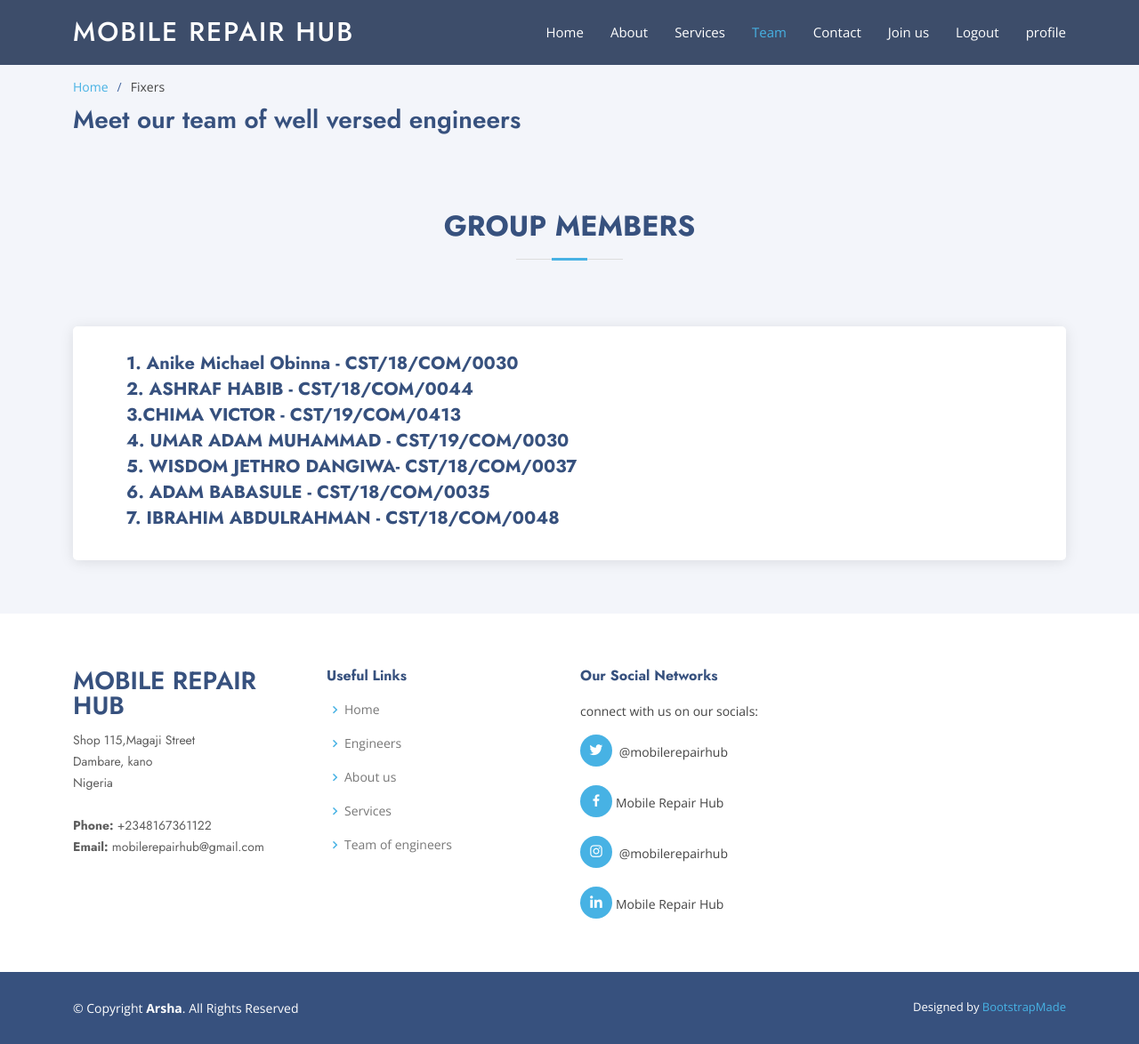
After one commit to mishatheking/MRH, a Django app: page /group in a window 1280 px wide. The commit adds this page. Shown: the whole page at 89% size. Run offline with Django 4.2, Linux system fonts and the light colour scheme; some libraries are stand-ins or nearby versions.

Commit message:
added group member's page

```diff
--- a/core/urls.py
+++ b/core/urls.py
@@ -5,6 +5,7 @@ urlpatterns = [
     # path('base', views.base, name='base'),
     path('', views.index, name='index'),
     path('home', views.index, name='index'),
+    path('group', views.group, name='group'),
     path('settings', views.settings, name='settings'),
     path('fixers', views.fixers, name='fixers'),
     path('signup', views.signup, name='signup'),
--- a/core/views.py
+++ b/core/views.py
@@ -113,3 +113,7 @@ def signin(request):
 def logout(request):
     auth.logout(request)
     return redirect('signin')
+
+
+def group(request):
+    return render(request, 'group.html')
--- a/templates/base.html
+++ b/templates/base.html
@@ -39,7 +39,7 @@
   <header id="header" class="fixed-top header-inner-pages">
     <div class="container d-flex align-items-center">
 
-      <h1 class="logo me-auto"><a href="">MOBILE REPAIR HUB</a></h1>
+      <h1 class="logo me-auto"><a href="home">MOBILE REPAIR HUB</a></h1>
       <!-- Uncomment below if you prefer to use an image logo -->
       <!-- <a href="index.html" class="logo me-auto"><img src="assets/img/logo.png" alt="" class="img-fluid"></a>-->
 
--- /dev/null
+++ b/templates/group.html
@@ -0,0 +1,64 @@
+{% extends "base.html" %}
+
+{% block content %}
+
+
+
+
+    <!-- ======= Breadcrumbs ======= -->
+    <section id="breadcrumbs" class="breadcrumbs">
+      <div class="container">
+
+        <ol>
+          <li><a href="index.html">Home</a></li>
+          <li>Fixers</li>
+        </ol>
+        <h2>Meet our team of well versed engineers</h2>
+
+      </div>
+    </section><!-- End Breadcrumbs -->
+     <!-- ======= Team Section ======= -->
+
+
+  <section id="team" class="team section-bg">
+      <div class="container" data-aos="fade-up">
+
+        <div class="section-title">
+          <h2>Group members</h2>
+        </div>
+
+        <div class="row">
+
+            <div class="col mt-4 ">
+              <div class="member d-flex align-items-start" data-aos="zoom-in" data-aos-delay="100">
+                <div class="member-info">
+                  <h4>1. Anike Michael Obinna - CST/18/COM/0030</h4>
+                  <h4> 2. ASHRAF HABIB - CST/18/COM/0044</h4>
+                  <h4> 3.CHIMA VICTOR - CST/19/COM/0413</h4>
+                  <h4> 4.
+                    UMAR ADAM MUHAMMAD - CST/19/COM/0030
+
+                  </h4>
+                  <h4> 5.
+                    WISDOM JETHRO DANGIWA- CST/18/COM/0037
+
+                  </h4>
+                  <h4> 6.
+                    ADAM BABASULE - CST/18/COM/0035
+
+                  </h4>
+                  <h4> 7. IBRAHIM ABDULRAHMAN - CST/18/COM/0048</h4>
+
+                </div>
+              </div>
+            </div>
+
+
+        </div>
+
+      </div>
+    </section>
+    <!-- End Team Section -->
+
+
+  {% endblock content %}
--- a/templates/index.html
+++ b/templates/index.html
@@ -44,6 +44,7 @@
       <nav id="navbar" class="navbar">
         <ul>
           <li><a class="nav-link scrollto active" href="#hero">Home</a></li>
+          <li><a class="nav-link scrollto " href="group">Group members</a></li>
           <li><a class="nav-link scrollto" href="#about">About</a></li>
           <li><a class="nav-link scrollto" href="#services">Services</a></li>
           <li><a class="nav-link scrollto" href="#team">Team</a></li>
```
